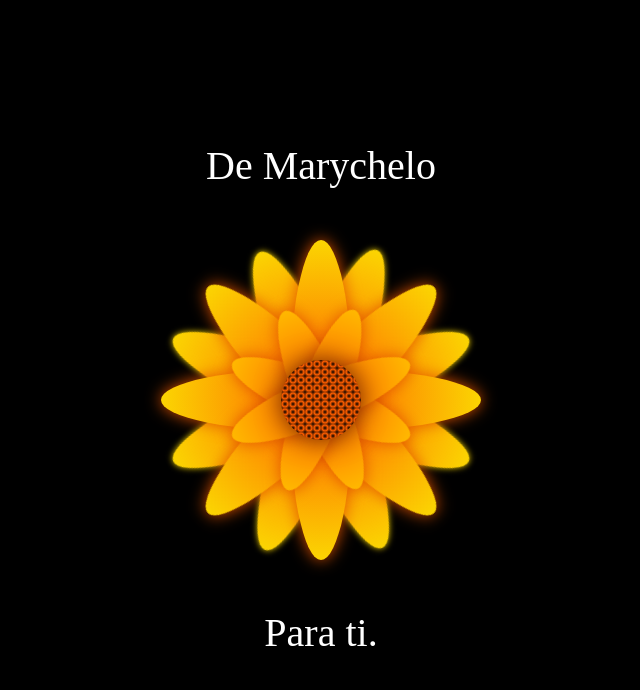
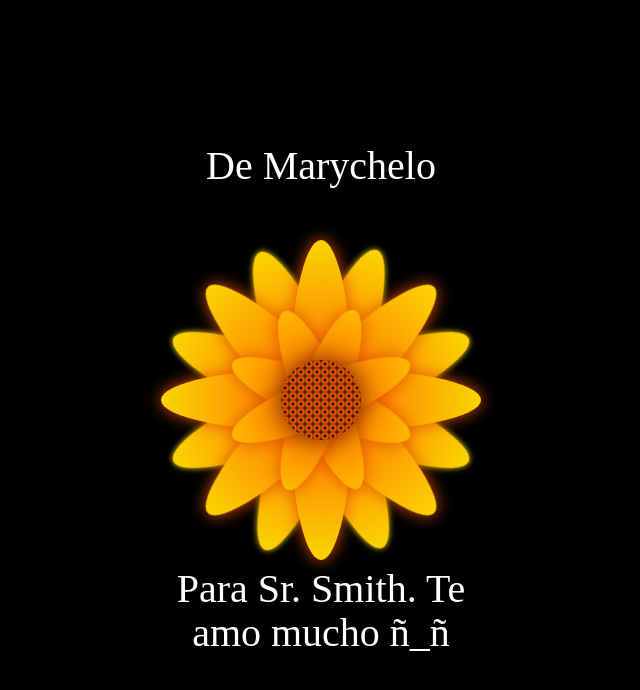
Before and after one commit to Marychelo/FloresAmarillasSmith, a plain HTML site: page docs/index.html in a window 1280 px wide. Shown: the whole page, without its empty margins (319-959 px from the left). Drawn offline with Linux system fonts and the light colour scheme.

Commit message:
Update index.html

```diff
--- a/docs/index.html
+++ b/docs/index.html
@@ -37,7 +37,7 @@
     </div>
     <div class="Petal3 p4">
     </div>
-    <div class="text-below">Para ti. </div>
+    <div class="text-below">Para Sr. Smith. Te amo mucho ñ_ñ</div>
   </div>
 </body>
 </html>
```
